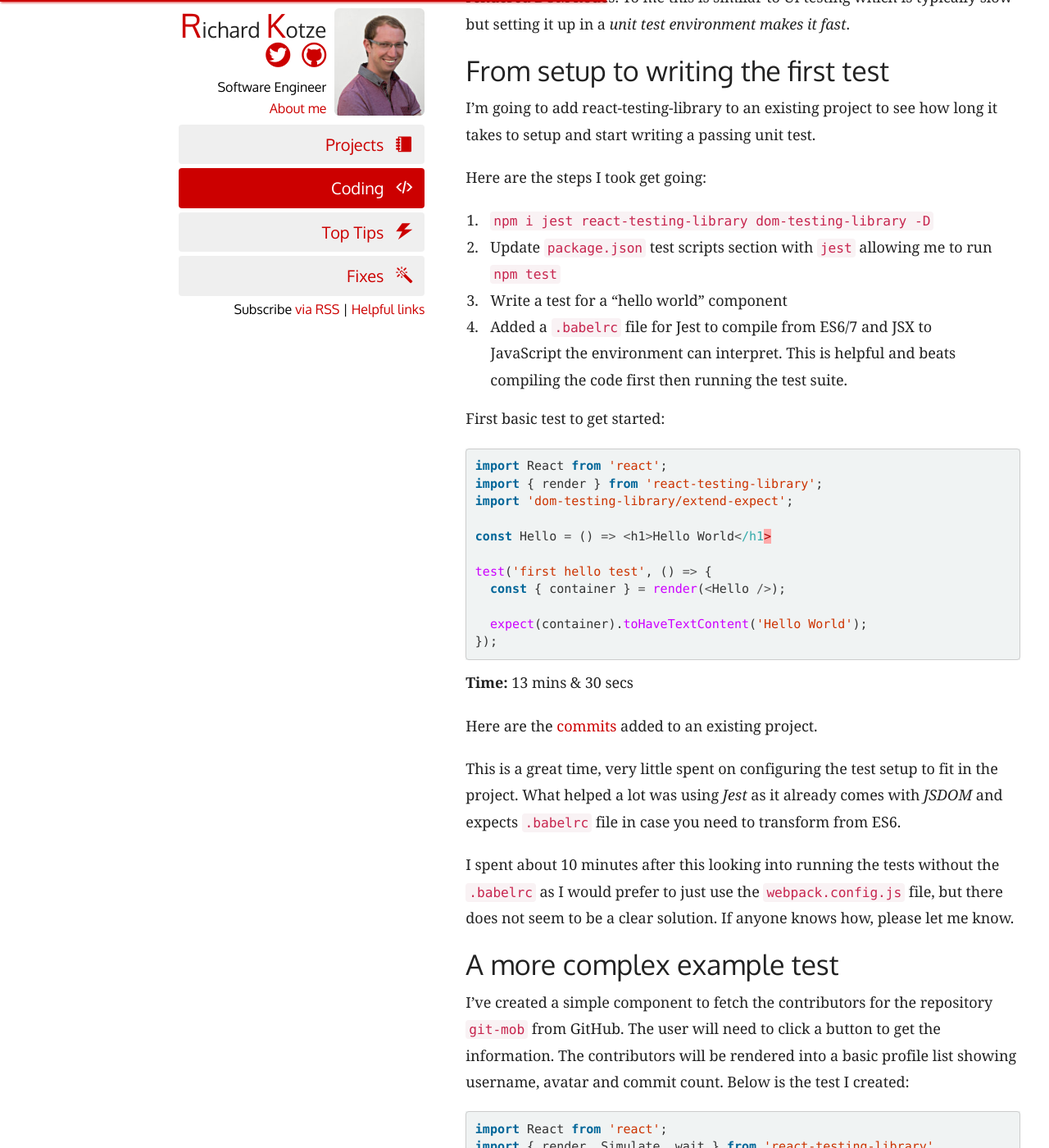
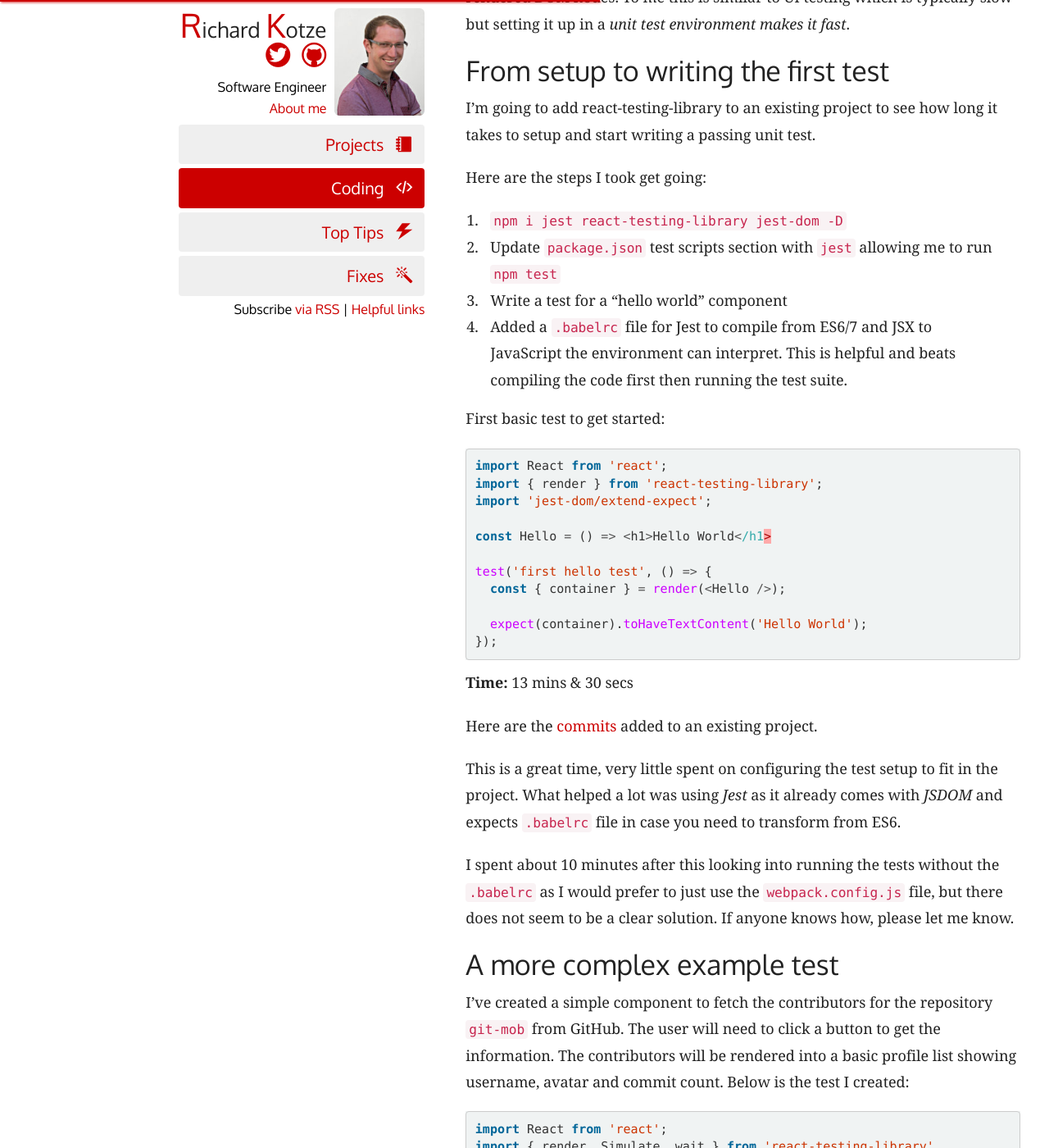
Before and after one commit to rkotze/rkotze.github.io, a Jekyll site: the page built from _posts/2018-05-30-testing-react-components-with-jest.md, in a window 1280 px wide and 1400 px high, scrolled down 2596 px. Shown: the whole window at 82% size. Built offline with Jekyll 4.4.1, drawn with Linux system fonts in a browser that asks for light colours; comment, search, counter and statistics services are not loaded; some of the changed text lies outside the part shown.

Commit message:
update testing react post with jest-dom lib

````diff
--- a/_posts/2018-05-30-testing-react-components-with-jest.md
+++ b/_posts/2018-05-30-testing-react-components-with-jest.md
@@ -53,7 +53,7 @@
 
 Here are the steps I took get going:
 
-1. `npm i jest react-testing-library dom-testing-library -D`
+1. `npm i jest react-testing-library jest-dom -D`
 1. Update `package.json` test scripts section with `jest` allowing me to run `npm test`
 1. Write a test for a "hello world" component
 1. Added a `.babelrc` file for Jest to compile from ES6/7 and JSX to JavaScript the environment can interpret. This is helpful and beats compiling the code first then running the test suite.
@@ -63,7 +63,7 @@
 ```javascript
 import React from 'react';
 import { render } from 'react-testing-library';
-import 'dom-testing-library/extend-expect';
+import 'jest-dom/extend-expect';
 
 const Hello = () => <h1>Hello World</h1>
 
@@ -89,7 +89,7 @@
 ```javascript
 import React from 'react';
 import { render, Simulate, wait } from 'react-testing-library'
-import 'dom-testing-library/extend-expect';
+import 'jest-dom/extend-expect';
 import { FetchGitMobContributors } from './fetch-git-mob-contributors';
 
 beforeEach(function () {
@@ -142,12 +142,14 @@
 });
 ```
 
-1. Mock `fetch` using `jest.fn().mockImplementation` with the response we want
+1. Mock `fetch` using `jest.fn()` with the response we want
 1. Then following the example provided by react-testing-library, by clicking a button to trigger the fetch
 1. Wait for the contributors to be rendered
 1. Assert on the expected outcomes
 
 Here is the [commit][complex test commit]{:target="\_blank"} showing the full implementation of the above.
+
+I've made some updates to the [react-testing-library branch][Updates to test branch]{:target="\_blank"} which align with the code snippets above.
 
 ## Conclusion
 
````
Also changed, not shown: other parts of _posts/2018-05-30-testing-react-components-with-jest.md (+1 -0 lines).
